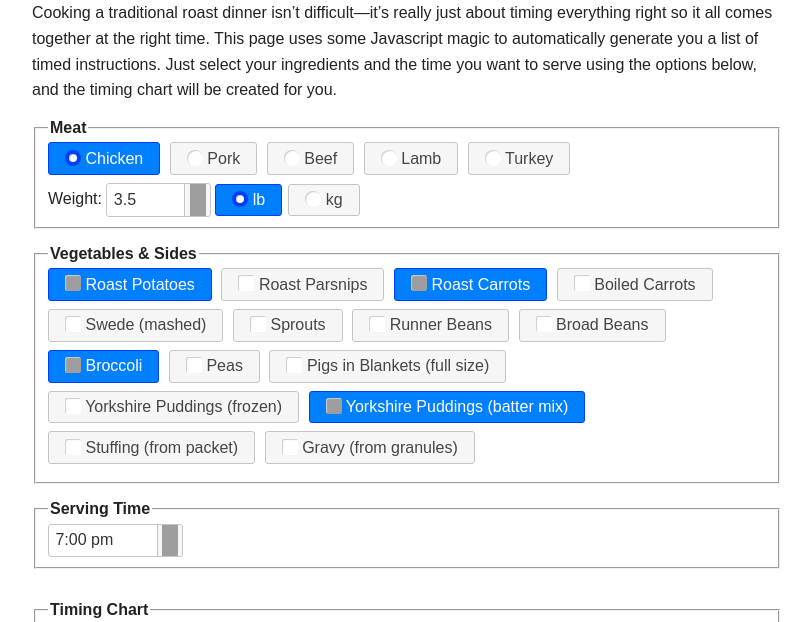
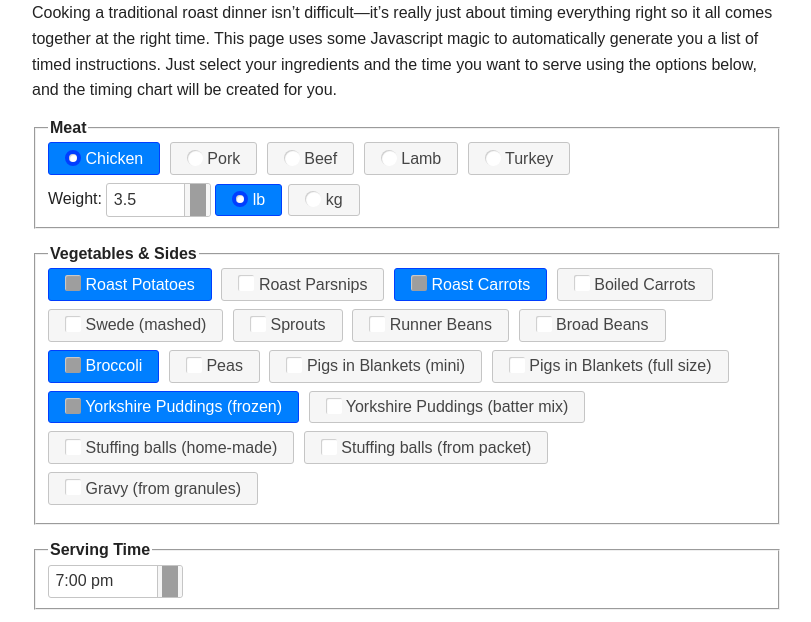
Before and after one commit to ianrenton/roastdinner, a plain HTML site: page index.html in a window 1280 px wide. Shown: the part 98-720 px from the top of the page, without its empty margins (233-1044 px from the left). Drawn offline with nearby package versions, Linux system fonts and the light colour scheme; grey boxes are pictures that could not be loaded.

Commit message:
Add pre-made pigs in blankets and home-made stuffing balls

```diff
--- a/index.html
+++ b/index.html
@@ -110,9 +110,12 @@ sides.set('Broccoli', new Map([
 sides.set('Peas', new Map([
   [10,'Place frozen peas into a saucepan of boiling water, or a steamer.']
 ]));
+sides.set('Pigs in Blankets (mini)', new Map([
+  [30,'Place the pigs in blankets into an oven dish, and place in the oven.']
+]));
 sides.set('Pigs in Blankets (full size)', new Map([
-  [40,'Wrap each sausage with a rasher of bacon.'],
-  [35,'Place the pigs in blankets into an oven dish, and place in the oven.']
+  [50,'Wrap each sausage with a rasher of bacon.'],
+  [45,'Place the pigs in blankets into an oven dish, and place in the oven.']
 ]));
 sides.set('Yorkshire Puddings (frozen)', new Map([
   [5,'Place frozen Yorksire puddings on a baking tray in the oven.']
@@ -123,7 +126,12 @@ sides.set('Yorkshire Puddings (batter mix)', new Map([
   [25, 'Divide Yorkshire pudding batter equally into tin compartments and put it back into the oven'],
   [5, 'Remove Yorkshire puddings from oven, or when they are risen and golden']
 ]));
-sides.set('Stuffing (from packet)', new Map([
+sides.set('Stuffing balls (home-made)', new Map([
+  [60,'Finely chop quarter of an onion and fry gently until soft. Leave to cool.'],
+  [45,'Combine sausagemeat, the fried onion and sage, and roll into stuffing balls.'],
+  [40,'Place stuffing on a tray or oven dish and place it in the oven.']
+]));
+sides.set('Stuffing balls (from packet)', new Map([
   [35,'Boil water and make the stuffing according to packet instructions.'],
   [30,'Form stuffing into balls.'],
   [25,'Place stuffing on a tray or oven dish and place it in the oven.']
```
